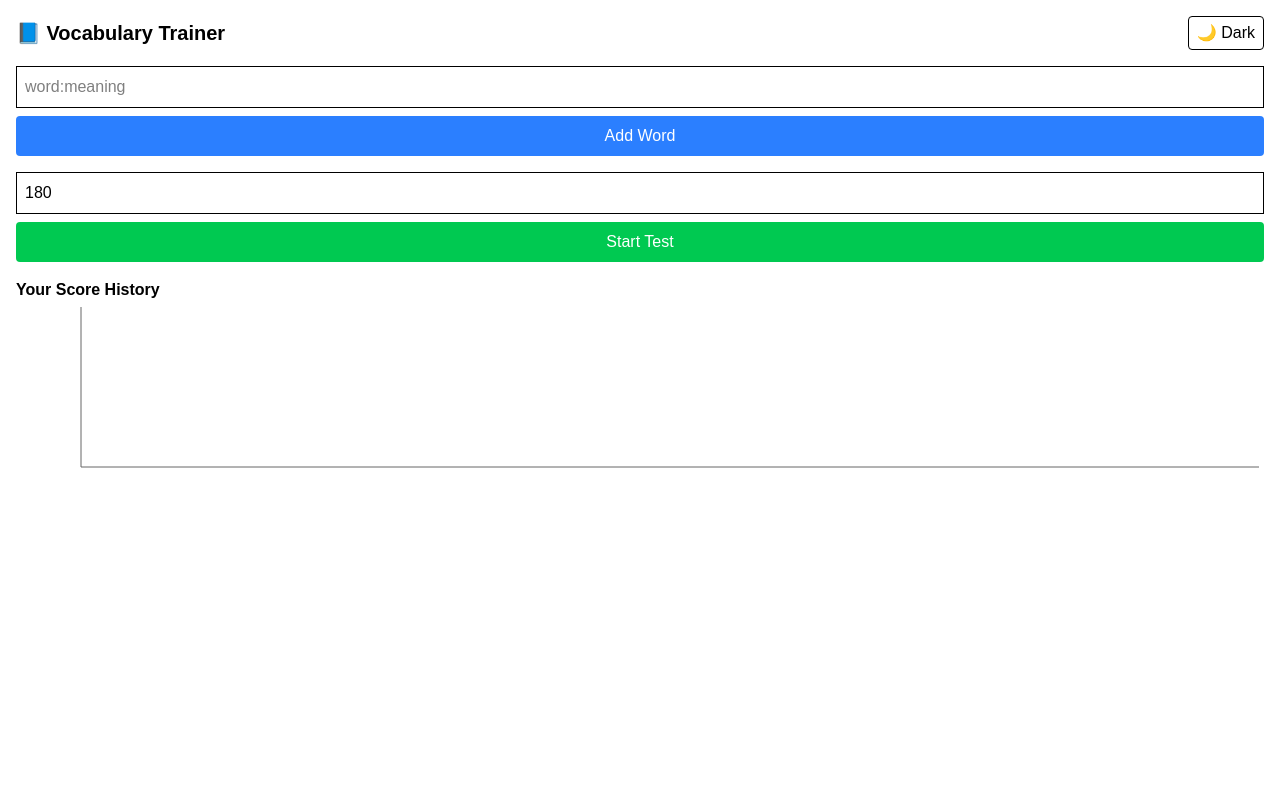
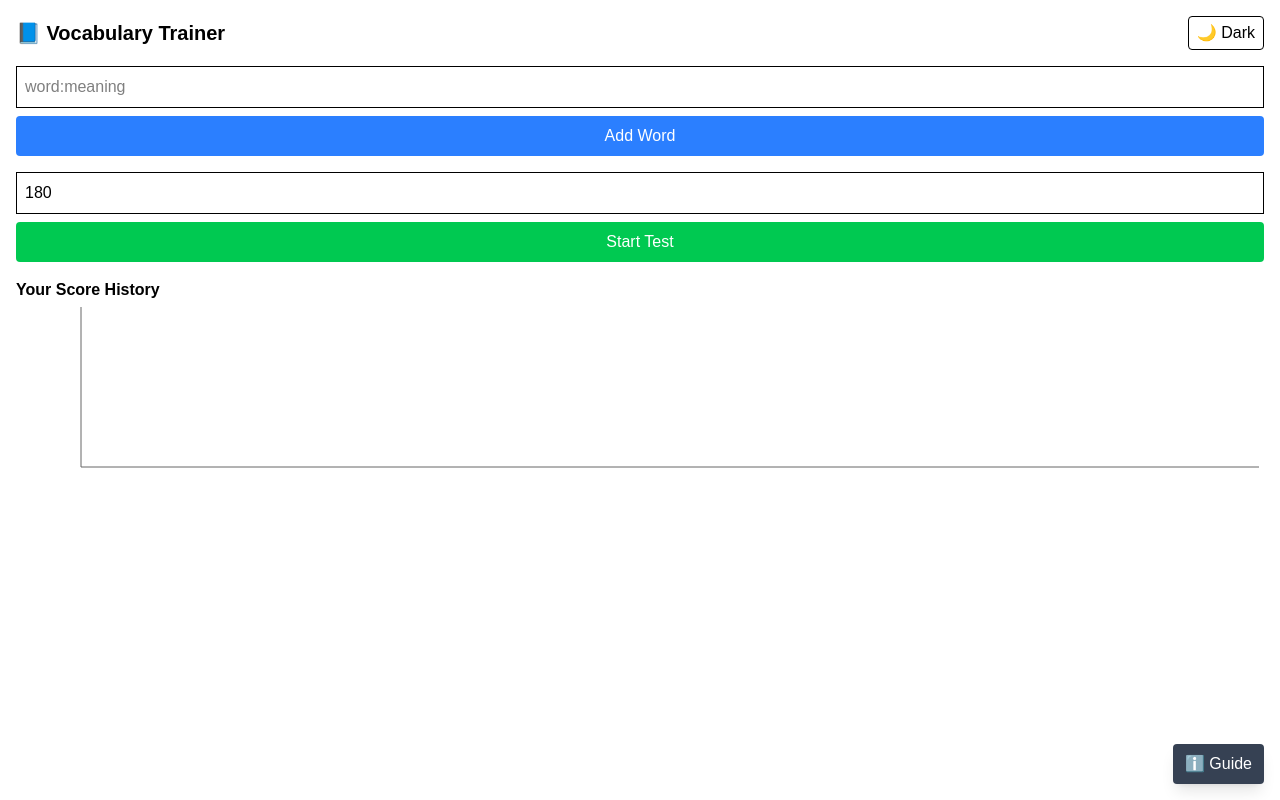
Before and after one commit to daongocquy3c/vocab-trainer, a Next.js app: page / in a window 1280 px wide. Built offline with nearby package versions, Linux system fonts and the light colour scheme.

Commit message:
Add sound for correct/wrong and guide button

```diff
--- a/src/app/page.js
+++ b/src/app/page.js
@@ -73,10 +73,18 @@ export default function Page() {
     setHistory([...history, { date: new Date().toLocaleDateString(), score }]);
   };
 
+  const playSound = (type) => {
+    const sound = new Audio(type === 'correct' ? 'https://actions.google.com/sounds/v1/cartoon/clang_and_wobble.ogg' : 'https://actions.google.com/sounds/v1/cartoon/wood_plank_flicks.ogg');
+    sound.play();
+  };
+
   const checkAnswer = () => {
     const [word, meaning] = vocabList[currentWordIndex].split(':').map(e => e.trim());
     if (answer.trim() === meaning) {
       setScore(score + 1);
+      playSound('correct');
+    } else {
+      playSound('wrong');
     }
     setAnswer('');
     if (currentWordIndex + 1 < vocabList.length) {
@@ -87,7 +95,7 @@ export default function Page() {
   };
 
   return (
-    <div className={`${darkMode ? 'bg-black text-white' : 'bg-white text-black'} min-h-screen p-4`}>
+    <div className={`${darkMode ? 'bg-black text-white' : 'bg-white text-black'} min-h-screen p-4 relative`}>
       <div className="flex justify-between items-center mb-4">
         <h1 className="text-xl font-bold">📘 Vocabulary Trainer</h1>
         <button onClick={() => setDarkMode(!darkMode)} className="border rounded px-2 py-1">
@@ -111,7 +119,7 @@ export default function Page() {
           {vocabList.length > 0 && (
             <div>
               <h2 className="font-semibold mb-2">Your Vocabulary List</h2>
-              <ul className="space-y-1">
+              <ul className="space-y-1 max-h-64 overflow-y-auto">
                 {vocabList.map((item, index) => (
                   <li key={index} className="flex justify-between items-center border p-2 rounded bg-gray-100 text-black">
                     <span>{item}</span>
@@ -161,6 +169,14 @@ export default function Page() {
           <p>Score: {score}</p>
         </div>
       )}
+
+      {/* Fixed button bottom right for author and guide */}
+      <button
+        onClick={() => alert('Tác giả: Đào Ngọc Quý\n\nHướng dẫn:\n1️⃣ Thêm từ theo cú phát: từ_tiếng_anh:nghĩa, ví dụ: name:tên\n2️⃣ Chọn thời gian test\n3️⃣ Bắt đầu test và nhập nghĩa tiếng Việt\n4️⃣ App sẽ chấm điểm tự động và lưu lịch sử.')}
+        className="fixed bottom-4 right-4 bg-gray-700 text-white px-3 py-2 rounded shadow-lg hover:bg-gray-800"
+      >
+        ℹ️ Guide
+      </button>
     </div>
   );
 }
```
